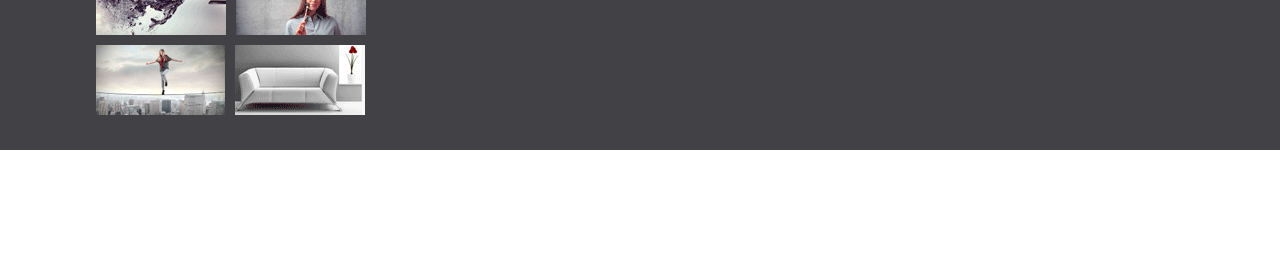
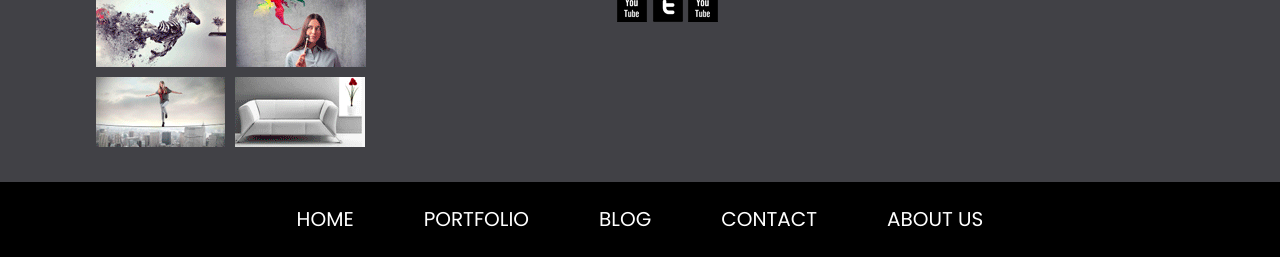
Before and after one commit to IrmaIvanova/webdevblog.github.io, a plain HTML site: page index.html in a window 1280 px wide. Shown: the part 3101-3358 px from the top of the page. Before the commit the page ends 3251 px from the top, so only its background shows below. Drawn offline with nearby package versions, Linux system fonts and the light colour scheme.

Commit message:
add footer bottom

```diff
--- a/css/stile.css
+++ b/css/stile.css
@@ -5,6 +5,10 @@ body {
 * {
     padding: 0;
     margin: 0;
+}
+
+:focus {
+    outline: none;
 }
 
 li {
@@ -147,7 +151,7 @@ nav {
 
 .portfolio h4, .brand-slider h4 {
     background: #414146;
-    padding: 0 8px;
+    padding: 8px;
     display: inline-block;
     color: #ffea00;
     text-transform: uppercase;
@@ -332,17 +336,34 @@ footer h4 {
     border: none;
     border-bottom: solid 2px #ffea00;
     height: 30px;
+    width: 300px;
     color: #fff;
     font-size: 16px;
-
-}
-
-input:focus, textarea:focus, select:focus {
-    outline: none;
+    margin-top: 10px;
 }
 
 form {
     display: flex;
+}
+
+.bottom-footer{
+    width: 100%;
+    height: 75px;
+    background: #000;
+    margin: 0 auto;
+}
+
+.bottom-footer {
+    display: flex;
+    justify-content: center;
+    align-items: center;
+}
+
+.bottom-footer a {
+    font-size: 20px;
+    text-transform: uppercase;
+    padding: 20px 35px;
+    color: #fff;
 }
 
 @media screen and (max-width: 420px) and (-webkit-min-device-pixel-ratio:0) {
--- a/index.html
+++ b/index.html
@@ -142,8 +142,8 @@
             </div>
         </section>
     </main>
-     <footer>
-         <div class="footer-container">
+    <footer>
+        <div class="footer-container">
             <div class="about-us">
                 <h4>ABOUT US</h4>
                 <p>Lorem ipsum dolor set amet, consectetuer adipascing elit, sed diam nonummy nibh euismod tincidunt.Lorem ipsum dolor set amet,
@@ -230,7 +230,7 @@
                         </div>
                 </div>
 
-                </div>
+            </div>
             <div class="contacts">
                 <h4>CONTACT INFO</h4>
                 <div class="allcontacts">
@@ -255,10 +255,18 @@
                     </form>
                 </div>
             </div>
+        </div>
 
-            </div>
-
-     </footer>
+    </footer>
+        <div class="bottom-footer">
+            <ul class="main-menu">
+                <li><a href="#">home</a></li>
+                <li><a href="#">portfolio</a></li>
+                <li><a href="#">blog</a></li>
+                <li><a href="#">contact</a></li>
+                <li><a href="#">about us</a></li>
+            </ul>
+        </div>
     <script
   src="https://code.jquery.com/jquery-3.3.1.min.js"
   integrity="sha256-FgpCb/KJQlLNfOu91ta32o/NMZxltwRo8QtmkMRdAu8="
```
